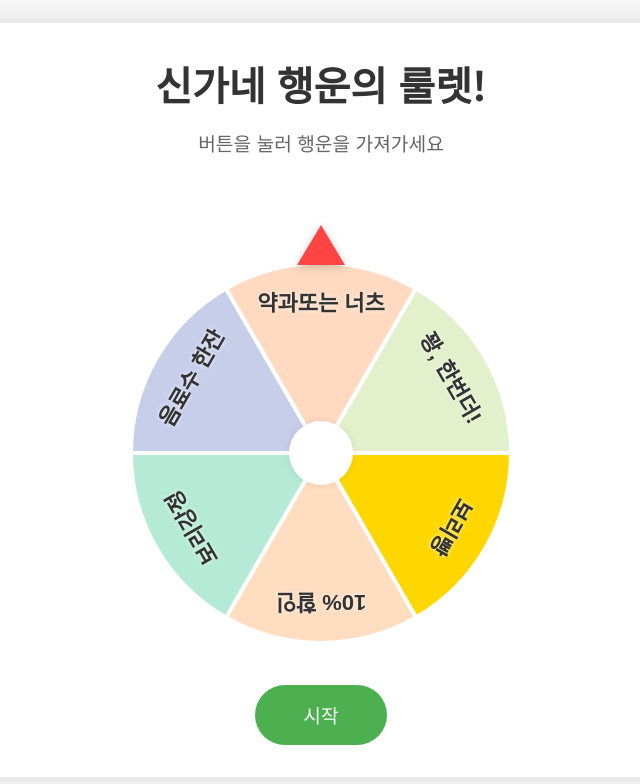
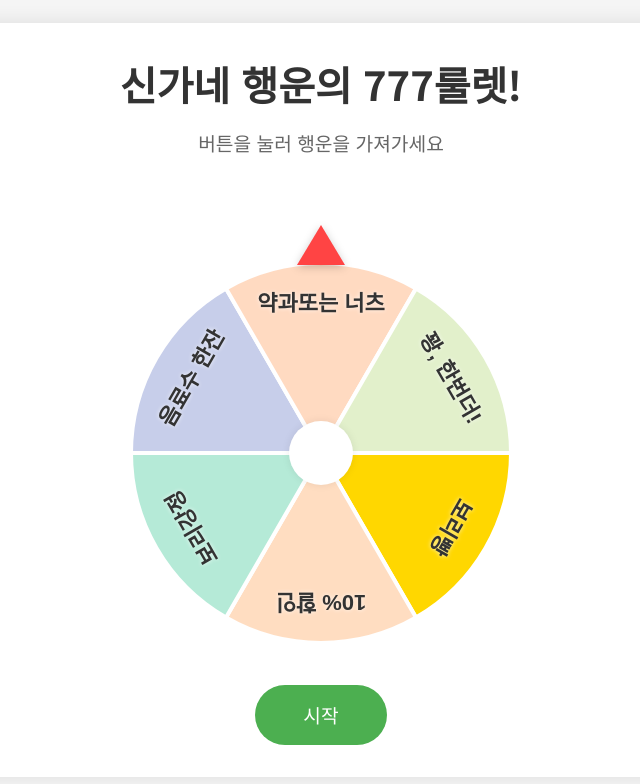
Before and after one commit to hyunkyungkim3/spingame, a plain HTML site: page index.html in a window 1280 px wide. Shown: the whole page, without its empty margins (319-959 px from the left). Drawn offline with nearby package versions, Linux system fonts and the light colour scheme.

Commit message:
제목수정2
내용수정

```diff
--- a/index.html
+++ b/index.html
@@ -13,7 +13,7 @@
 <body>
     <div class="container">
         <!-- 게임 제목 -->
-        <h1>신가네 행운의 룰렛!</h1>
+        <h1>신가네 행운의 777룰렛!</h1>
         <p class="subtitle">버튼을 눌러 행운을 가져가세요</p>
 
         <!-- 결과 표시 영역 -->
```
